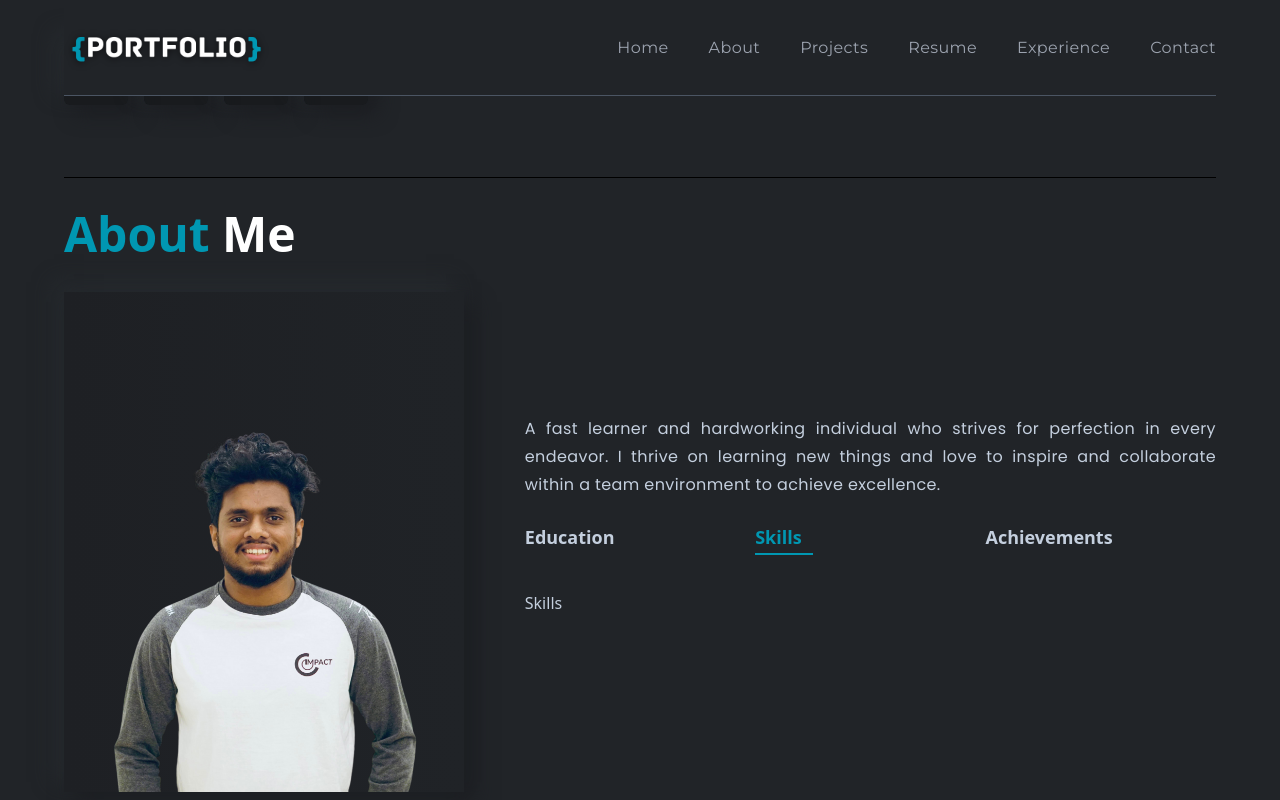
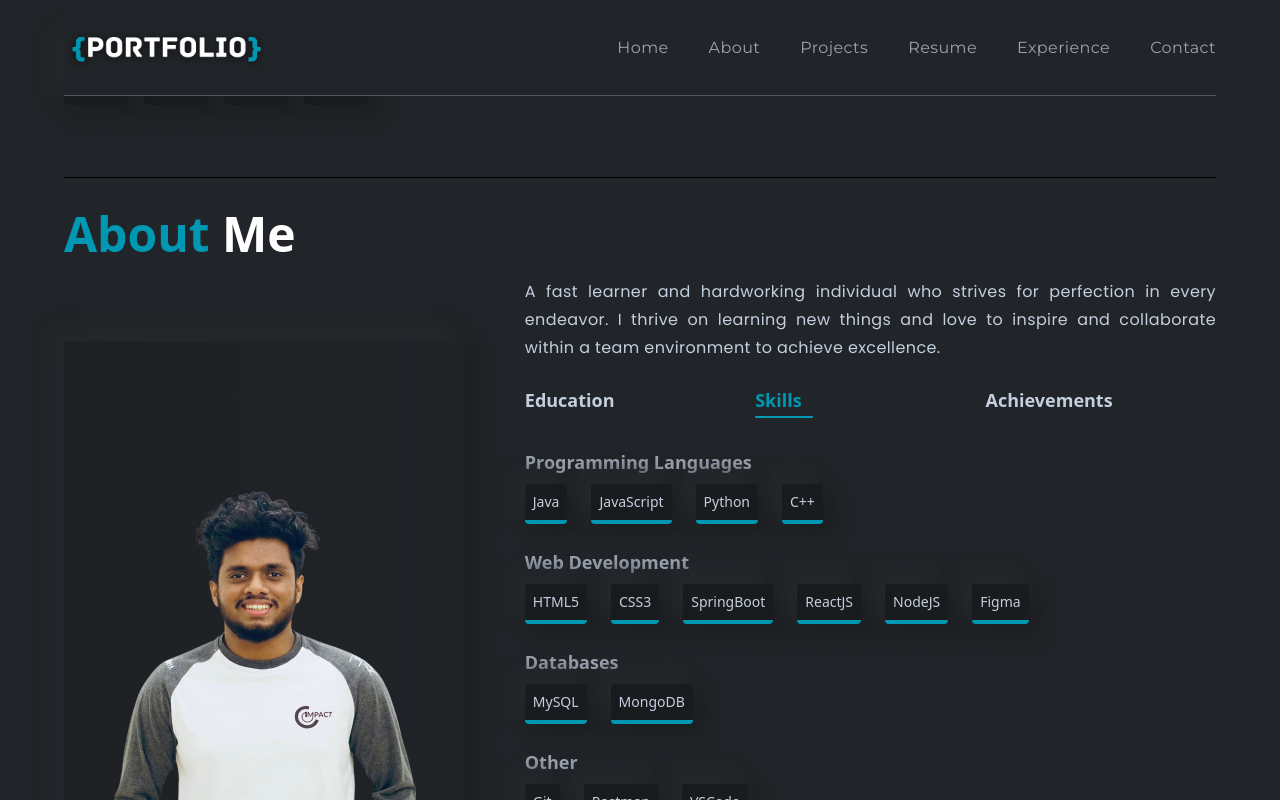
Before and after one commit to kavindu-gamage/kavindu-gamage.github.io, a React (Create React App) app: page / in a window 1280 px wide. Both pictures are taken after a click on the item "Skills". Shown: the part 618-1418 px from the top of the page. Built offline with nearby package versions, Linux system fonts and the light colour scheme.

Commit message:
Completed with about me part

```diff
--- a/src/assests/index.js
+++ b/src/assests/index.js
@@ -8,6 +8,7 @@ import White from "./images/ExLogos/White.png";
 import projectsC1 from "./images/ProjectCovers/projectsC1.png";
 import projectsC2 from "./images/ProjectCovers/projectsC2.png";
 import projectsC3 from "./images/ProjectCovers/projectsC3.png";
+import tMac from "./images/achLogo/tMac.jpg";
 import homeCover from "./images/homeCover.png";
 import pLogo from "./images/pLogo.png";
 import profilePhoto from "./images/profilePhoto.png";
@@ -19,5 +20,5 @@ export {
     profilePhoto2,
     projectsC1,
     projectsC2,
-    projectsC3, scl, uni
+    projectsC3, scl, tMac, uni
 };
--- a/src/components/about/About.js
+++ b/src/components/about/About.js
@@ -10,18 +10,18 @@ const About = () => {
   const [achievements, setAchievements] = useState(false);
 
   return (
-    <section id='about' className='w-full h-[900px] py-3 border-b-[1px] border-b-black'>
+    <section id='about' className='w-full h-auto py-3 border-b-[1px] border-b-black'>
       <div className='font-titlefont' >
         <h1 className="text-designColor text-5xl font-bold py-5">About <span className='text-white'>Me</span> </h1>
       </div>
       <div className='w-full lgl:w-1/2 flex justify-center items-center relative'>
-        <div className='w-2/5 flex flex-col gap-20 justify-center items-left'>
+        <div className='w-2/5 flex flex-col  justify-center items-left mt-10'>
           <img
-            className="w-[400px] h-auto lgl:w-[500px] lgl:h-[680px] z-10 justify-center items-center"
+            className="w-[400px] h-[500px] lgl:w-[500px] lgl:h-[680px] justify-center items-center  z-10"
             src={profilePhoto2}
             alt="bannerImg"
           />
-          <div className="absolute bottom-0 w-[400px] h-[500px] lgl:w-[500px] lgl:h-[500px] bg-gradient-to-r from-[#1e2024] to-[#202327] shadow-shadowOne flex justify-center items-center"></div>
+          <div className="w-[400px] h-[500px] absolute lgl:w-[500px] lgl:h-[500px] bg-gradient-to-r from-[#1e2024] to-[#202327] shadow-shadowOne flex justify-center items-center"></div>
 
         </div>
         <div className='w-3/5 flex flex-col gap-6 justify-'>
--- a/src/components/about/Achievements.js
+++ b/src/components/about/Achievements.js
@@ -1,8 +1,33 @@
 import React from 'react'
+import { Watermark, tMac } from '../../assests'
+import EduCard from './EduCard'
 
 const Achievements = () => {
   return (
-    <div>Achievements</div>
+    <div>
+      <EduCard
+                title="Nominee for the Best Young Leader"
+                subtitle="AIESEC in University of Moratuwa"
+                logo={Watermark}
+                duration="2021"
+                gpa="CS Eminence 2020"
+            />
+      <EduCard
+                title="Best Customer Experience Specialist"
+                subtitle="AIESEC in University of Moratuwa"
+                logo={Watermark}
+                duration="2021"
+                gpa="CS Eminence 2020"
+            />
+      <EduCard
+                title="Champions of the iOS AR App development"
+                subtitle="Organized by ThunderMac"
+                logo={tMac}
+                duration="2022"
+
+            />
+
+    </div>
   )
 }
 
--- a/src/components/about/EduCard.js
+++ b/src/components/about/EduCard.js
@@ -2,21 +2,21 @@ import React from 'react'
 
 const EduCard = ({title, subtitle, logo, duration,gpa}) => {
   return (
-    <div className="w-10/12 h-24 bg-black bg-opacity-20 hover:bg-opacity-30 duration-300  rounded-lg shadow-shadowOne px-4 mb-6  ">
-    <div className="flex flex-col-3 justify-between  py-4">
-        <div className='w-1/8 items-center justify-center'>
-            <img className="w-16 h-100 object-cover group-hover:scale-110 duration-300 cursor-pointer"
+    <div className="w-10/12 h-auto bg-black bg-opacity-20 hover:bg-opacity-30 duration-300 rounded-lg shadow-shadowOne hover:-translate-y-1  px-4 mb-6  ">
+    <div className="flex  justify-between  py-4">
+        <div className='w-1/8 flex items-center justify-center '>
+            <img className="w-16 h-100 object-cover group-hover:scale-110 duration-300  cursor-pointer"
                 src={logo}
                 alt="logo" />
         </div>
-        <div className='w-3/5 items-center justify-left'>
+        <div className='w-3/5  items-center justify-left'>
             <h3 className="text-lg text-designColor lgl:text-2xl font-semibold tracking-wide">
                 {title}
             </h3>
             <p className='text-base'>{subtitle}</p>
             <p className='text-sm text-gray-400'>{gpa}</p>
         </div>
-        <div className='w-1/8 items-center justify-right'>
+        <div className='w-1/8  justify-right'>
             <h2 className='text-base'>{duration}</h2>
         </div>
     </div>
--- a/src/components/about/Skills.js
+++ b/src/components/about/Skills.js
@@ -1,8 +1,32 @@
-import React from 'react'
+import React from 'react';
 
-const Skills = () => {
+const Skills = ({title, skills}) => {
+  const SkillCategory = ({ title, skills }) => (
+    <div className="">
+      <h2 className='text-lg font-semibold mb-2 mt-6 text-gray-400  '>{title}</h2>
+      <div className='flex gap-6'>
+        {skills.map((skill, index) => (
+          <div className="lanIcon" key={index}>
+            {skill}
+          </div>
+        ))}
+      </div>
+    </div>
+  );
+
   return (
-    <div>Skills</div>
+    <div className='mt-[-30px]'>
+    <SkillCategory
+      title="Programming Languages"
+      skills={['Java', 'JavaScript', 'Python', 'C++']}
+    />
+    <SkillCategory
+      title="Web Development"
+      skills={['HTML5', 'CSS3', 'SpringBoot', 'ReactJS', 'NodeJS', 'Figma']}
+    />
+    <SkillCategory title="Databases" skills={['MySQL', 'MongoDB']} />
+    <SkillCategory title="Other" skills={['Git', 'Postman', 'VSCode']} />
+  </div>
   )
 }
 
--- a/src/index.css
+++ b/src/index.css
@@ -25,6 +25,10 @@
         @apply bg-black bg-opacity-40;
     }
 
+    .lanIcon{
+        @apply min-w-max border-b-4   bg-black bg-opacity-25 border-designColor p-2  rounded text-center font-extralight text-sm shadow-shadowOne hover:bg-opacity-50 hover:-translate-y-1 transition-all hover:text-white;
+    }
+
 
 
 
```
Also changed, not shown: src/assests/images/achLogo/tMac.jpg (added).
